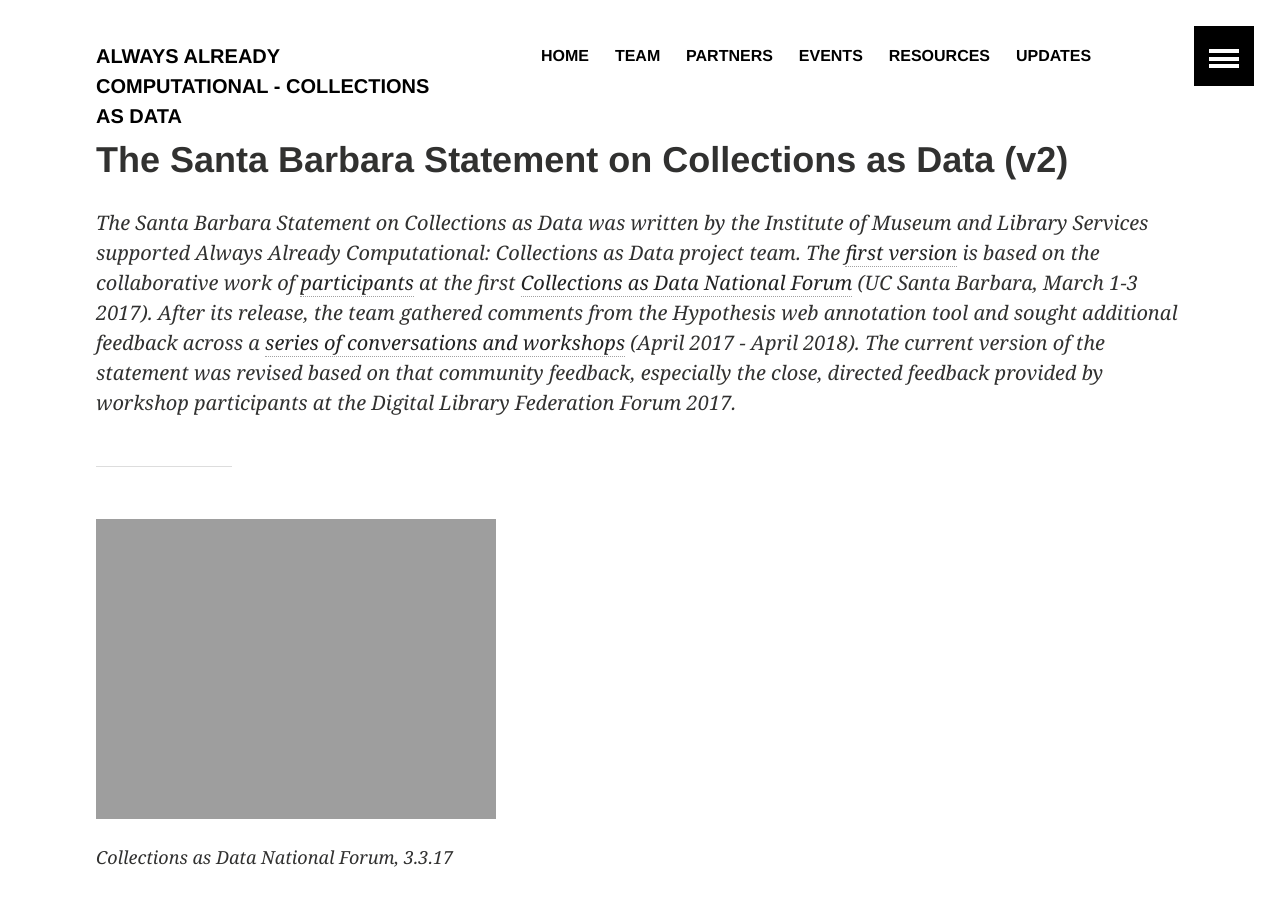
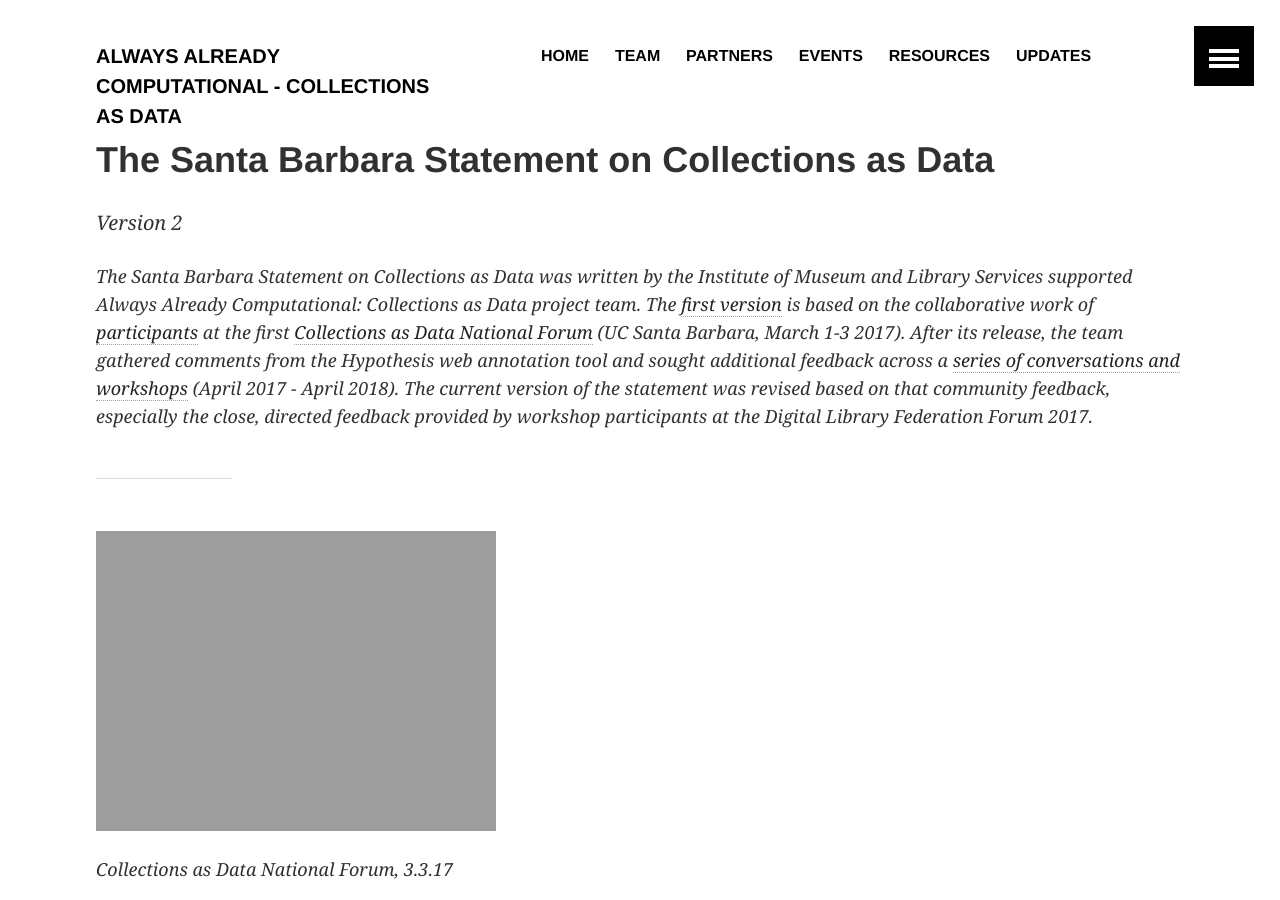
Before and after one commit to collectionsasdata/collectionsasdata.github.io, a Jekyll site: the page built from statement.markdown, in a window 1280 px wide and 900 px high. Built offline with Jekyll 4.4.1, drawn with Linux system fonts in a browser that asks for light colours.

Commit message:
Update statement.markdown

```diff
--- a/statement.markdown
+++ b/statement.markdown
@@ -1,7 +1,9 @@
 ---
 layout: archive
-title:  "The Santa Barbara Statement on Collections as Data (v2)"
+title:  "The Santa Barbara Statement on Collections as Data"
 ---
+
+*Version 2*
 
 *The Santa Barbara Statement on Collections as Data was written by the Institute of Museum and Library Services supported Always Already Computational: Collections as Data project team. The [first version](https://collectionsasdata.github.io/statementv1/) is based on the collaborative work of [participants](https://collectionsasdata.github.io/partners/) at the first [Collections as Data National Forum](https://collectionsasdata.github.io/nominations/) (UC Santa Barbara, March 1-3 2017). After its release, the team gathered comments from the Hypothesis web annotation tool and sought additional feedback across a [series of conversations and workshops]( https://collectionsasdata.github.io/events/) (April 2017 - April 2018). The current version of the statement was revised based on that community feedback, especially the close, directed feedback provided by workshop participants at the Digital Library Federation Forum 2017.*
 
```
